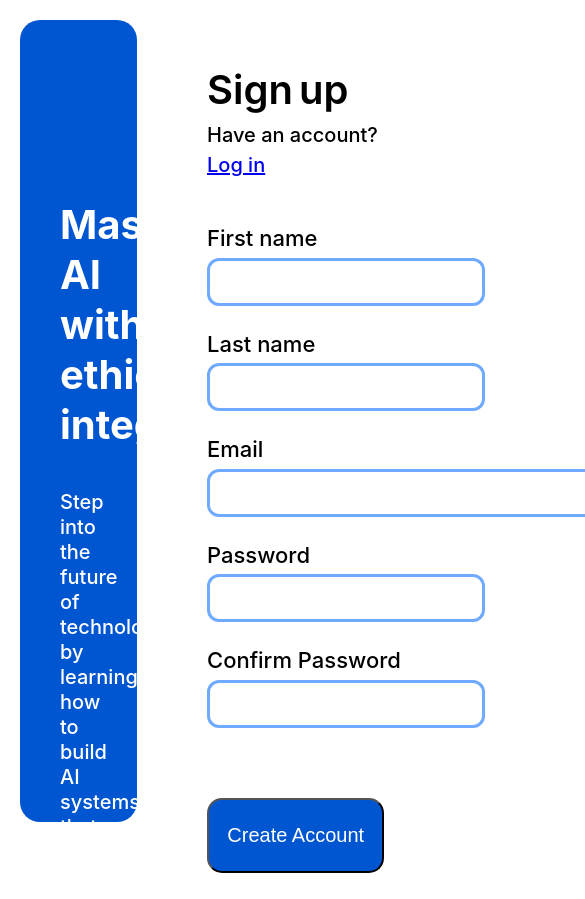
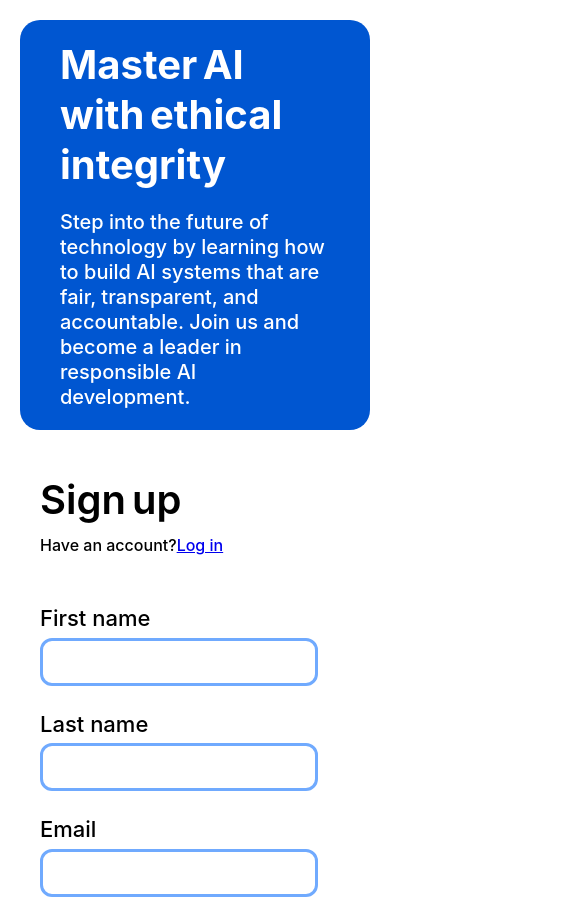
Before and after one commit to Areeb-Ashraf/AI-Ethics, a React (Create React App) app in the folder ai-ethics/: page /account in a window 390 px wide. Shown: the top 899 px of the page, 585 px wide, since content can reach past the window. Built offline with nearby package versions, Linux system fonts and the light colour scheme; no server answers; the database is empty.

Commit message:
Linking up Account/ Signup/ login

```diff
--- a/ai-ethics/src/components/account.js
+++ b/ai-ethics/src/components/account.js
@@ -1,44 +1,41 @@
-import React from 'react'
+import React, { useState, useEffect } from 'react'
+import { useLocation } from 'react-router-dom'
 import "../styles/account.css"
+import Signup from './signup'
+import Login from './login'
 
 const Account = () => {
+  const location = useLocation();
+  const [isSignup, setIsSignup] = useState(true);
+
+  // Set the component to show based on navigation from Welcome.js
+  useEffect(() => {
+    if (location.state) {
+      setIsSignup(location.state.isSignup);
+    }
+  }, [location.state]);
+
+  const toggleForm = () => {
+    setIsSignup(!isSignup); // Toggle between Signup and Login
+  };
+
   return (
-    <>
-      <div className="account-container">
-        <div className="text-container">
-            <div className="text-title">Master AI with ethical integrity</div>
-            <div className="text-description">Step into the future of technology by learning how to build AI systems that are fair, transparent, and accountable. Join us and become a leader in responsible AI development.</div>
-        </div>
-        <div className="input-container">
-            <div className="form-header">Sign up</div>
-            <div className="form-sub-text">Have an account? <a href="#">Log in</a> </div>
-            <form className="form-container">
-                <label className='label'>
-                    First name
-                    <input type="text" required minlength="1" maxlength="18" name="fname" />
-                </label>
-                <label className='label'>
-                    Last name
-                    <input type="text" required minlength="1" maxlength="18" name="lname" />
-                </label>
-                <label className='label email'>
-                    Email
-                    <input type="text" required name="email" />
-                </label>
-                <label className='label'>
-                    Password
-                    <input type="password" maxlength="12" required name="name" />
-                </label>
-                <label type="password" className='label'>
-                    Confirm Password
-                    <input type="password" maxlength="12" required name="name" />
-                </label>
-                <button id="submit-button" type="submit">Create Account</button>
-            </form>
+    <div className="account-container">
+      <div className="text-container">
+        <div className="text-title">Master AI with ethical integrity</div>
+        <div className="text-description">
+          Step into the future of technology by learning how to build AI systems that are fair, transparent, and accountable. Join us and become a leader in responsible AI development.
         </div>
       </div>
-    </>
+      <div className="input-container">
+        {isSignup ? (
+          <Signup toggleForm={toggleForm} />
+        ) : (
+          <Login toggleForm={toggleForm} />
+        )}
+      </div>
+    </div>
   )
 }
 
-export default Account
+export default Account;
--- /dev/null
+++ b/ai-ethics/src/components/login.js
@@ -0,0 +1,26 @@
+import React from 'react'
+
+const Login = ({ toggleForm }) => {
+  return (
+    <>
+      <div className="form-header">Log in</div>
+      <div className="form-sub-text">
+        Need an account?
+        <a href="#" onClick={toggleForm}>Sign up</a>
+      </div>
+      <form className="form-container column">
+        <label className='label email'>
+          Email
+          <input type="text" required name="email" />
+        </label>
+        <label className='label'>
+          Password
+          <input type="password" maxLength="12" required name="password" />
+        </label>
+        <button id="submit-button" type="submit">Log in</button>
+      </form>
+    </>
+  )
+}
+
+export default Login;
--- /dev/null
+++ b/ai-ethics/src/components/signup.js
@@ -0,0 +1,38 @@
+import React from 'react'
+
+const Signup = ({ toggleForm }) => {
+  return (
+    <>
+      <div className="form-header">Sign up</div>
+      <div className="form-sub-text">
+        Have an account?
+        <a href="#" onClick={toggleForm}>Log in</a>
+      </div>
+      <form className="form-container">
+        <label className='label'>
+          First name
+          <input type="text" required minLength="1" maxLength="18" name="fname" />
+        </label>
+        <label className='label'>
+          Last name
+          <input type="text" required minLength="1" maxLength="18" name="lname" />
+        </label>
+        <label className='label email'>
+          Email
+          <input type="text" required name="email" />
+        </label>
+        <label className='label'>
+          Password
+          <input type="password" maxLength="12" required name="password" />
+        </label>
+        <label className='label'>
+          Confirm Password
+          <input type="password" maxLength="12" required name="confirmPassword" />
+        </label>
+        <button id="submit-button" type="submit">Create Account</button>
+      </form>
+    </>
+  )
+}
+
+export default Signup;
--- a/ai-ethics/src/components/welcome.js
+++ b/ai-ethics/src/components/welcome.js
@@ -1,17 +1,34 @@
 import React from 'react'
 import "../styles/welcome.css"
+import { useNavigate } from 'react-router-dom'
 
 const Welcome = () => {
+  const navigate = useNavigate();
+
+  const goToSignup = () => {
+    navigate('/account', { state: { isSignup: true } });
+  };
+
+  const goToLogin = () => {
+    navigate('/account', { state: { isSignup: false } });
+  };
+
   return (
     <>
       <div className="welcome-container">
-        <div className="welcome-logo">C</div>{/*placeholder for logo*/}
+        <div className="welcome-logo">C</div>{/* placeholder for logo */}
         <div className="welcome-title">Welcome to EthicAI</div>
         <div className="welcome-subtitle">We teach the future of AI, responsibly</div>
-        <button className="create-account-button"><span>Create Account</span></button>
+        <button className="create-account-button" onClick={goToSignup}>
+          <span>Create Account</span>
+        </button>
+        <div className="login-text">
+          Already Have an account?
+          <a className="login-link" href="#" onClick={goToLogin}>Log in</a>
+        </div>
       </div>
     </>
   )
 }
 
-export default Welcome
+export default Welcome;
--- a/ai-ethics/src/styles/account.css
+++ b/ai-ethics/src/styles/account.css
@@ -112,3 +112,39 @@
     font-weight: 550;
     box-shadow: rgb(38, 57, 77) 0px 20px 30px -10px;
 }
+
+.column{
+    flex-direction: column;
+}
+
+@media screen and (max-width: 935px){
+    .account-container{
+        flex-direction: column;
+    }
+
+    .text-container{
+        width: 100%;
+    }
+
+    .text-title{
+        margin-top: 20px;
+    }
+
+    .text-description{
+        margin-top: 20px;
+        margin-bottom: 20px;
+    }
+
+    .email input{
+        width: 250px;
+    }
+
+    .form-container, .form-header, .form-sub-text{
+        margin-left: 20px;
+    }
+
+    .form-sub-text{
+        font-size: 16px;
+    }
+
+}
--- a/ai-ethics/src/styles/welcome.css
+++ b/ai-ethics/src/styles/welcome.css
@@ -68,3 +68,16 @@ padding-right: 25px;
 opacity: 1;
 right: 0;
 }
+
+.login-text{
+    margin-top: 20px;
+    margin-left: 10px;
+}
+
+.login-link{
+    color: white;
+}
+
+.login-link:visited{
+    color: white;
+}
```
